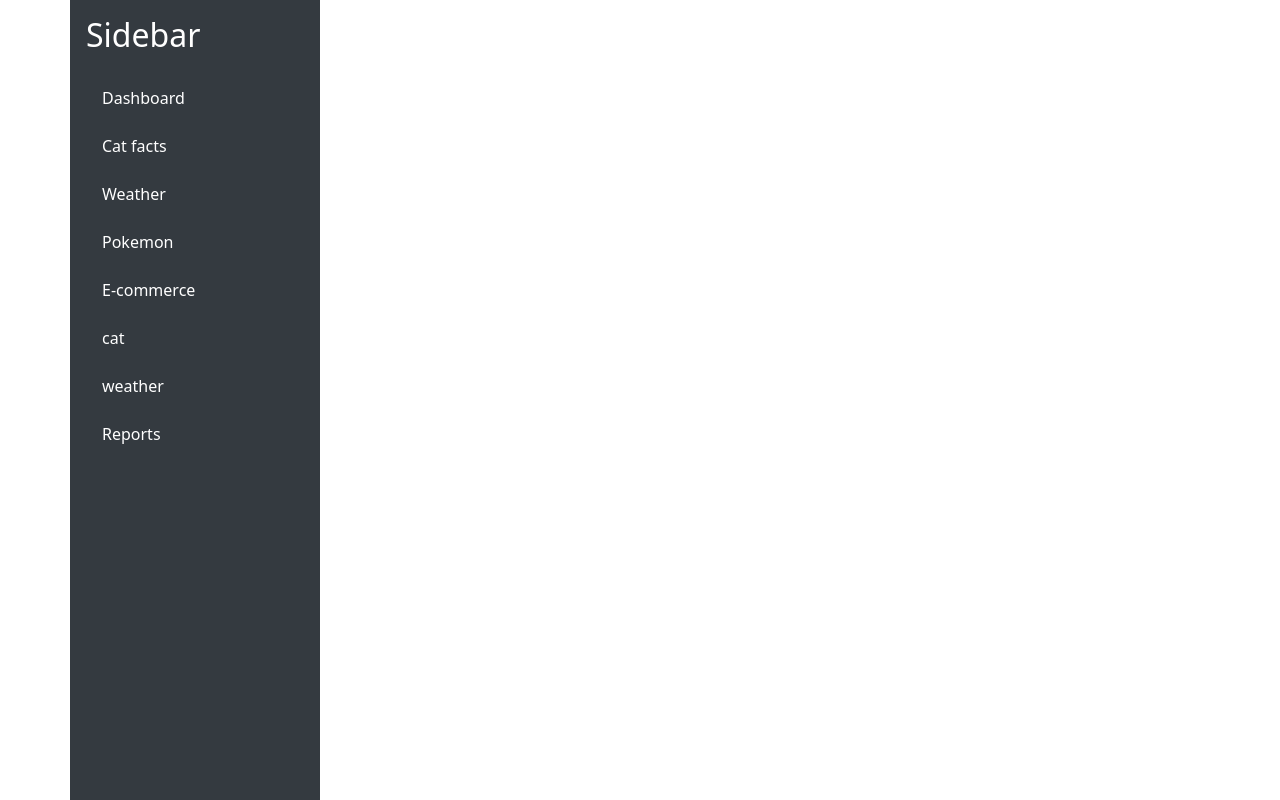
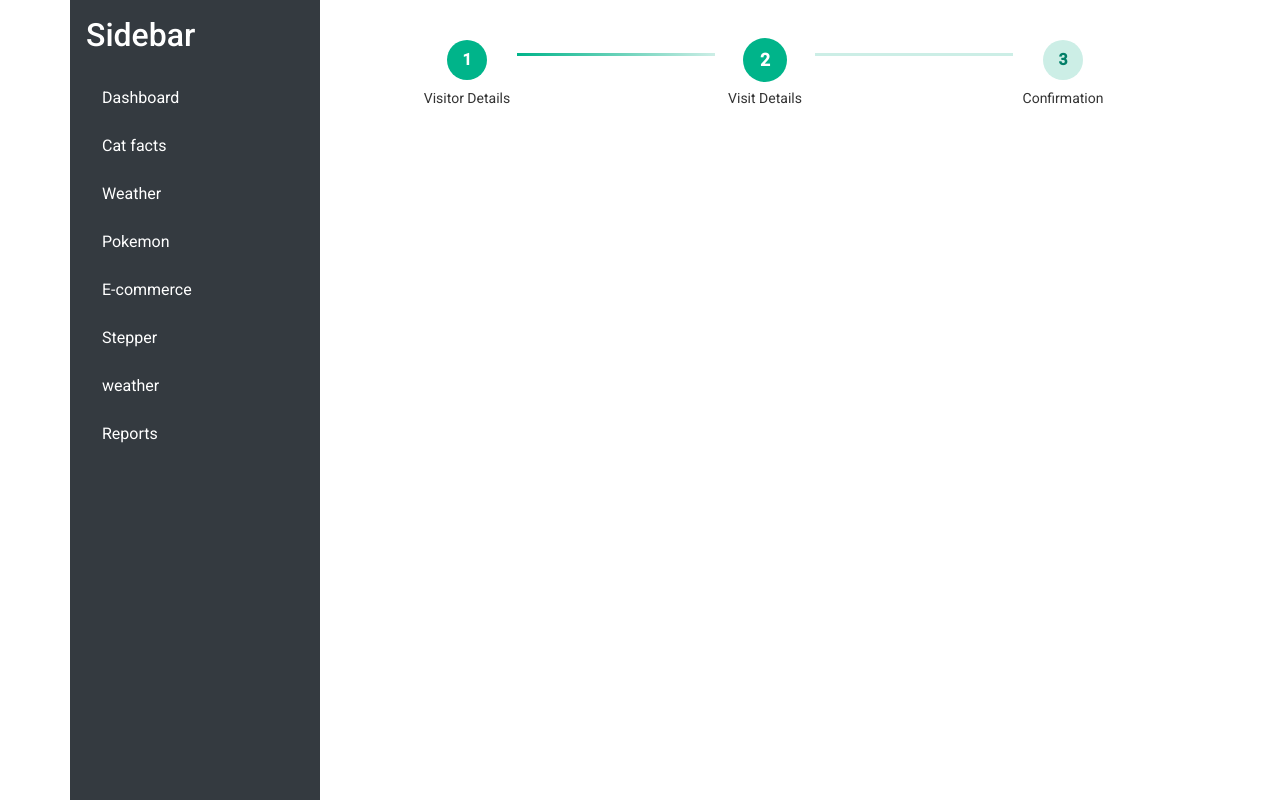
Before and after one commit to Anoopcoder2004/Api, an Angular app: page /stepper in a window 1280 px wide. Before the commit this address led to /. Built offline with nearby package versions, Linux system fonts and the light colour scheme.

Commit message:
added practice stepper

```diff
--- a/angular.json
+++ b/angular.json
@@ -27,6 +27,7 @@
               }
             ],
             "styles": [
+              "@angular/material/prebuilt-themes/azure-blue.css",
               "node_modules/bootstrap/dist/css/bootstrap.min.css",
               "src/styles.css"
             ],
@@ -89,6 +90,7 @@
               }
             ],
             "styles": [
+              "@angular/material/prebuilt-themes/azure-blue.css",
               "src/styles.css"
             ],
             "scripts": []
--- a/package.json
+++ b/package.json
@@ -11,10 +11,12 @@
   "private": true,
   "dependencies": {
     "@angular/animations": "^18.2.0",
+    "@angular/cdk": "^18.2.14",
     "@angular/common": "^18.2.0",
     "@angular/compiler": "^18.2.0",
     "@angular/core": "^18.2.0",
     "@angular/forms": "^18.2.0",
+    "@angular/material": "^18.2.14",
     "@angular/platform-browser": "^18.2.0",
     "@angular/platform-browser-dynamic": "^18.2.0",
     "@angular/router": "^18.2.0",
--- a/src/app/app.config.ts
+++ b/src/app/app.config.ts
@@ -2,12 +2,13 @@ import { ApplicationConfig, provideZoneChangeDetection } from '@angular/core';
 import { provideRouter } from '@angular/router';
 import { routes } from './app.routes';
 import { provideHttpClient } from '@angular/common/http';
+import { provideAnimationsAsync } from '@angular/platform-browser/animations/async';
 
 export const appConfig: ApplicationConfig = {
   providers: [
     provideZoneChangeDetection({ eventCoalescing: true }),
     provideRouter(routes),
-    provideHttpClient()
+    provideHttpClient(), provideAnimationsAsync()
 
     ]
 };
--- a/src/app/app.routes.ts
+++ b/src/app/app.routes.ts
@@ -4,6 +4,7 @@ import { CatComponent } from './cat/cat.component';
 import { PokemonComponent } from './pokemon/pokemon.component';
 import { DashboardComponent } from './dashboard/dashboard.component';
 import { ECommerceComponent } from './e-commerce/e-commerce.component';
+import { StepperComponent } from './stepper/stepper.component';
 
 export const routes: Routes = [
   { path: 'weather', component: WeatherApiComponent },
@@ -11,5 +12,5 @@ export const routes: Routes = [
   { path: 'pokemon',component: PokemonComponent},
   { path: 'dashboard', component: DashboardComponent },
   { path: 'e-commerce', component: ECommerceComponent },
-
+  { path: 'stepper', component: StepperComponent }
 ];
--- a/src/app/sidebar/sidebar.component.html
+++ b/src/app/sidebar/sidebar.component.html
@@ -19,7 +19,7 @@
         <a href="#" class="nav-link text-white" routerLink="/e-commerce">E-commerce</a>
       </li>
       <li class="nav-item mb-2">
-        <a href="#" class="nav-link text-white" routerLink="/cat">cat</a>
+        <a href="#" class="nav-link text-white" routerLink="/stepper">Stepper</a>
       </li>
       <li class="nav-item mb-2">
         <a href="#" class="nav-link text-white" routerLink="/weather">weather</a>
--- /dev/null
+++ b/src/app/stepper/stepper.component.css
@@ -0,0 +1,97 @@
+/* Stepper wrapper */
+.stepper-container {
+  display: flex;
+  justify-content: center;
+  align-items: center;
+  padding: 40px 10px;
+}
+
+/* Stepper layout */
+.stepper {
+  display: flex;
+  align-items: center;
+  justify-content: space-between;
+  width: 80%;
+  max-width: 700px;
+  position: relative;
+}
+
+/* Step */
+.step {
+  display: flex;
+  flex-direction: column;
+  align-items: center;
+  position: relative;
+  z-index: 2;
+}
+
+/* Step circle */
+.circle {
+  width: 40px;
+  height: 40px;
+  border-radius: 50%;
+  background-color: #cceee6;
+  color: #017f68;
+  font-weight: 600;
+  display: flex;
+  align-items: center;
+  justify-content: center;
+  z-index: 2;
+  position: relative;
+}
+
+/* Step label */
+.label {
+  margin-top: 8px;
+  font-size: 14px;
+  text-align: center;
+  color: #333;
+  width: 100px;
+}
+
+/* Connector line */
+.connector {
+  flex: 1;
+  height: 3px;
+  background-color: rgba(1, 169, 130, 0.2);
+  position: relative;
+  top: -20px; /* vertically aligns with circle center */
+  z-index: 1;
+}
+
+/* Active step */
+.step.active .circle {
+  background-color: #00b48a;
+  color: white;
+  transform: scale(1.1);
+}
+
+/* Completed step */
+.step.completed .circle {
+  background-color: #00b48a;
+  color: white;
+}
+
+/* Completed line */
+.step.completed + .connector {
+  background: linear-gradient(90deg, #00b48a 0%, rgba(1, 169, 130, 0.2) 100%);
+}
+
+/* Responsive tweaks */
+@media (max-width: 600px) {
+  .stepper {
+    width: 100%;
+  }
+  .circle {
+    width: 32px;
+    height: 32px;
+    font-size: 13px;
+  }
+  .label {
+    font-size: 12px;
+    width: 80px;
+  }
+  .connector {
+    top: -16px;
+  }
+}
--- /dev/null
+++ b/src/app/stepper/stepper.component.html
@@ -0,0 +1,22 @@
+<div class="stepper-container">
+  <div class="stepper">
+    <div class="step completed">
+      <div class="circle">1</div>
+      <div class="label">Visitor Details</div>
+    </div>
+
+    <div class="connector"></div>
+
+    <div class="step active">
+      <div class="circle">2</div>
+      <div class="label">Visit Details</div>
+    </div>
+
+    <div class="connector"></div>
+
+    <div class="step">
+      <div class="circle">3</div>
+      <div class="label">Confirmation</div>
+    </div>
+  </div>
+</div>
--- /dev/null
+++ b/src/app/stepper/stepper.component.ts
@@ -0,0 +1,41 @@
+import { Component,OnInit} from '@angular/core';
+import { RouterModule } from '@angular/router';
+import { ReactiveFormsModule } from '@angular/forms';
+import {MatStepperModule} from '@angular/material/stepper';
+import {FormBuilder, FormGroup, Validators} from '@angular/forms';
+import { MatFormFieldModule } from '@angular/material/form-field';
+import { MatInputModule } from '@angular/material/input';
+import { MatButtonModule } from '@angular/material/button';
+
+
+
+
+@Component({
+  selector: 'app-stepper',
+  standalone: true,
+  imports: [
+    RouterModule,
+    MatStepperModule,
+    ReactiveFormsModule,
+    MatFormFieldModule,
+    MatInputModule,
+    MatButtonModule
+  ],
+  templateUrl: './stepper.component.html',
+  styleUrl: './stepper.component.css'
+})
+export class StepperComponent implements OnInit{
+  isLinear = false;
+  firstFormGroup!: FormGroup ;
+  secondFormGroup!: FormGroup ;
+    constructor(private _formBuilder: FormBuilder) {}
+
+  ngOnInit() {
+    this.firstFormGroup = this._formBuilder.group({
+      firstCtrl: ['', Validators.required]
+    });
+    this.secondFormGroup = this._formBuilder.group({
+      secondCtrl: ['', Validators.required]
+    });
+  }
+}
--- a/src/index.html
+++ b/src/index.html
@@ -7,6 +7,8 @@
   <meta name="viewport" content="width=device-width, initial-scale=1">
   <link rel="icon" type="image/x-icon" href="favicon.ico">
   <script src="https://cdn.tailwindcss.com"></script>
+  <link href="https://fonts.googleapis.com/css2?family=Roboto:wght@300;400;500&display=swap" rel="stylesheet">
+  <link href="https://fonts.googleapis.com/icon?family=Material+Icons" rel="stylesheet">
 </head>
 <body>
   <app-root></app-root>
--- a/src/styles.css
+++ b/src/styles.css
@@ -1 +1,4 @@
 /* You can add global styles to this file, and also import other style files */
+
+html, body { height: 100%; }
+body { margin: 0; font-family: Roboto, "Helvetica Neue", sans-serif; }
```
Also changed, not shown: 2 other files (tests, documents, lock files or other folders).
